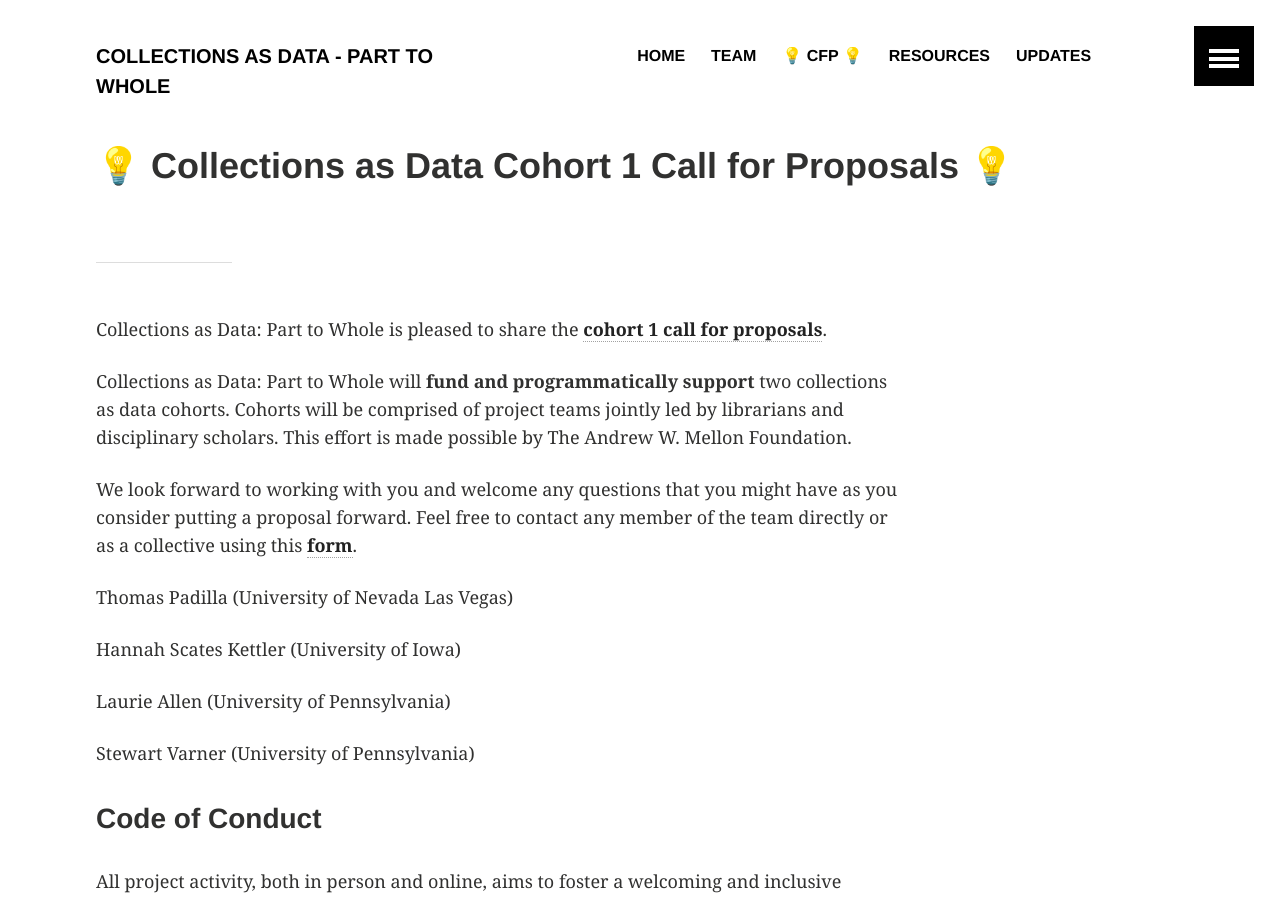
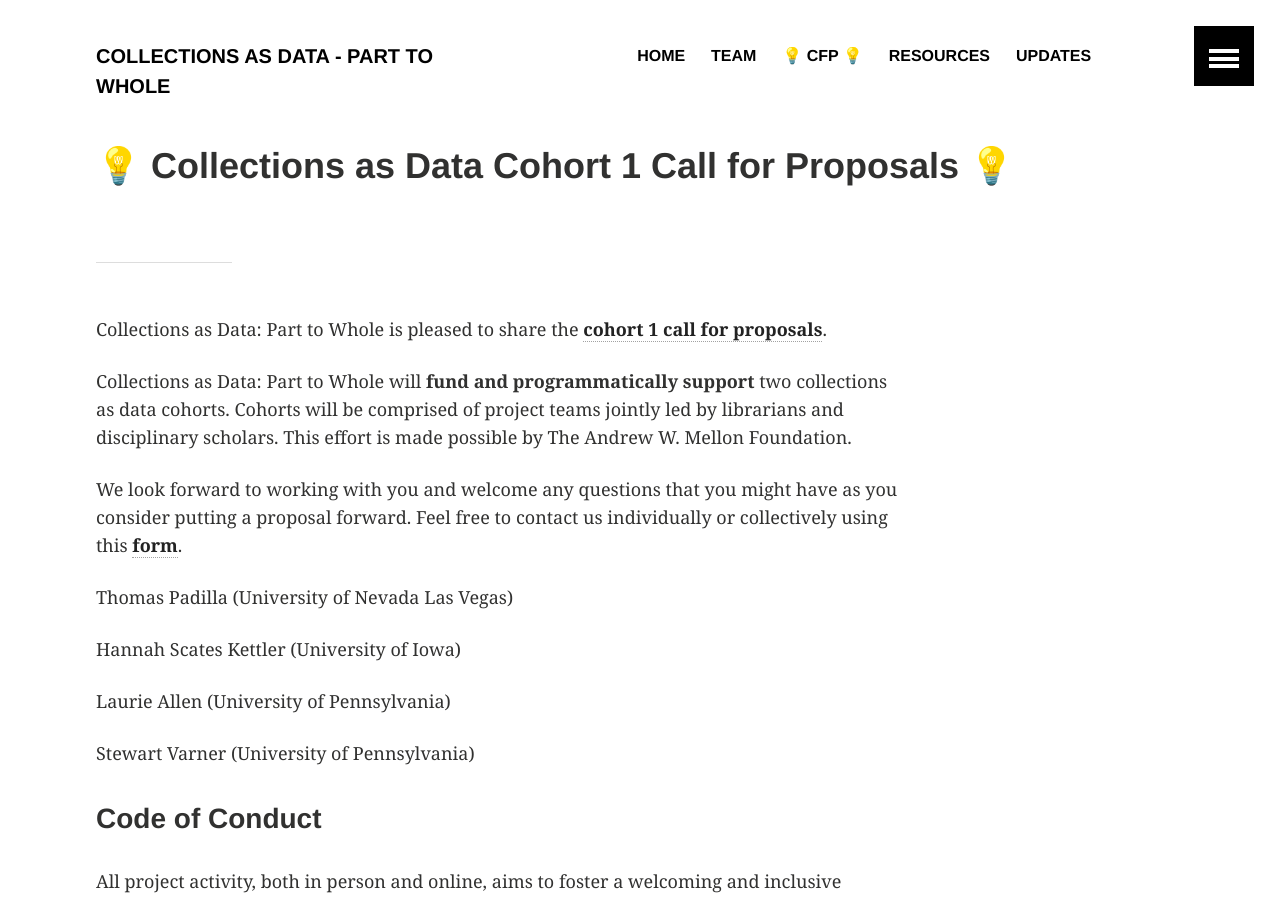
Before and after one commit to collectionsasdata/part2whole, a Jekyll site: the page built from _posts/2018-08-08-cfp1.markdown.md, in a window 1280 px wide and 900 px high. Built offline with Jekyll 4.4.1, drawn with Linux system fonts in a browser that asks for light colours.

Commit message:
cfp post

```diff
--- a/_posts/2018-08-08-cfp1.markdown.md
+++ b/_posts/2018-08-08-cfp1.markdown.md
@@ -10,7 +10,7 @@ Collections as Data: Part to Whole is pleased to share the [**cohort 1 call for
 
 Collections as Data: Part to Whole will **fund and programmatically support** two collections as data cohorts. Cohorts will be comprised of project teams jointly led by librarians and disciplinary scholars. This effort is made possible by The Andrew W. Mellon Foundation.
 
-We look forward to working with you and welcome any questions that you might have as you consider putting a proposal forward. Feel free to contact any member of the team directly or as a collective using this [**form**](https://docs.google.com/forms/d/e/1FAIpQLSdUpy6FxMSxpM814v03-uscvoFs6yhHASq9z3SVpNdkkqYA0w/viewform?usp=sf_link).
+We look forward to working with you and welcome any questions that you might have as you consider putting a proposal forward. Feel free to contact us individually or collectively using this [**form**](https://docs.google.com/forms/d/e/1FAIpQLSdUpy6FxMSxpM814v03-uscvoFs6yhHASq9z3SVpNdkkqYA0w/viewform?usp=sf_link).
 
 Thomas Padilla (University of Nevada Las Vegas)
 
```
